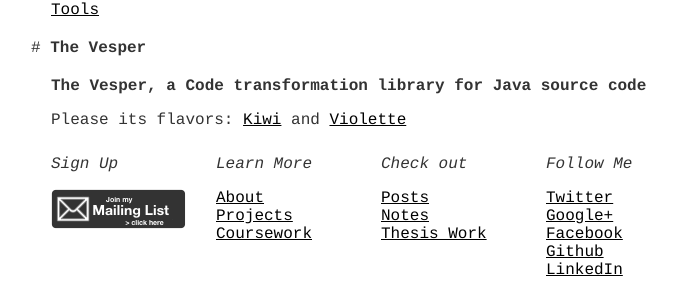
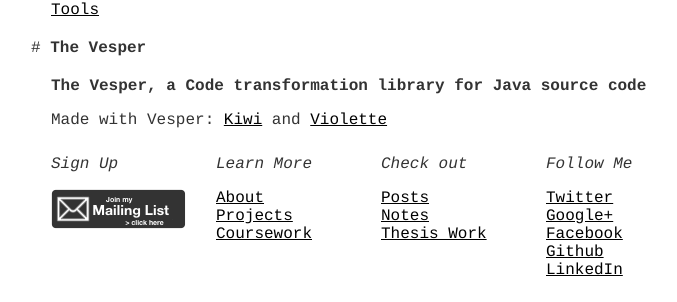
Before and after one commit to hsanchez/hsanchez.github.io, a Jekyll site: the page built from posts/thesiswork/tools/_posts/2014-07-23-the-vesper.md, in a window 1280 px wide. Shown: the part 157-459 px from the top of the page, without its empty margins (259-936 px from the left). Built offline with Jekyll 4.4.1, drawn with Linux system fonts in a browser that asks for light colours; Markdown is read by kramdown in place of the engine named in the settings.

Commit message:
updated vesper page

```diff
--- a/posts/thesiswork/tools/_posts/2014-07-23-the-vesper.md
+++ b/posts/thesiswork/tools/_posts/2014-07-23-the-vesper.md
@@ -6,4 +6,4 @@ description: a Code transformation library for Java source code
 
 ## The Vesper, {{page.description}}
 
-Please its flavors: [Kiwi](https://github.com/hsanchez/vesper-http) and [Violette](https://github.com/hsanchez/vesper-web)
+Made with Vesper: [Kiwi](https://github.com/hsanchez/vesper-http) and [Violette](https://github.com/hsanchez/vesper-web)
```
